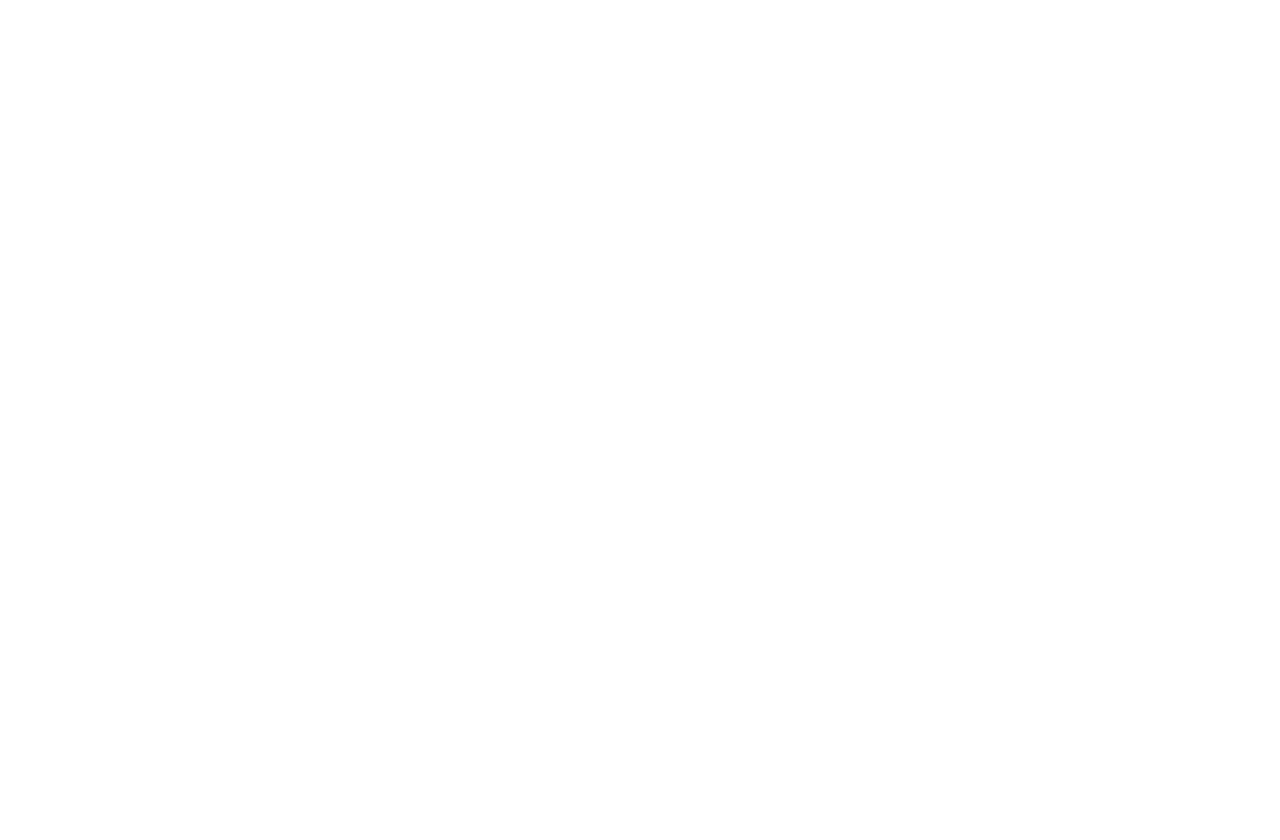
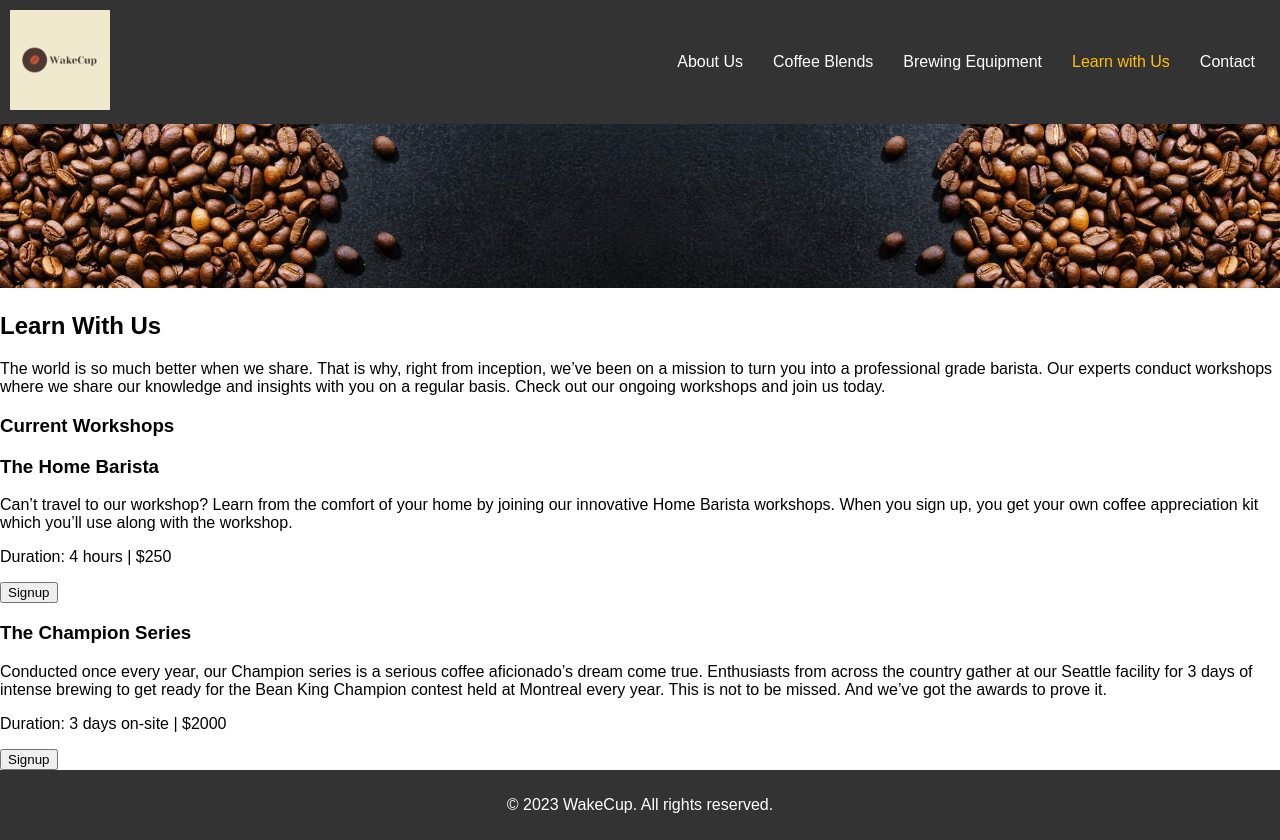
Before and after one commit to sachinbhatnagar/WakeCup, a plain HTML site: page learn-with-us.html in a window 1280 px wide. Before the commit the page ends 800 px from the top, so only its background shows below. Drawn offline with Linux system fonts and the light colour scheme.

Commit message:
Pages added

```diff
--- a/learn-with-us.html
+++ b/learn-with-us.html
@@ -0,0 +1,79 @@
+<!DOCTYPE html>
+<!--[if lt IE 7]>      <html class="no-js lt-ie9 lt-ie8 lt-ie7"> <![endif]-->
+<!--[if IE 7]>         <html class="no-js lt-ie9 lt-ie8"> <![endif]-->
+<!--[if IE 8]>         <html class="no-js lt-ie9"> <![endif]-->
+<!--[if gt IE 8]>      <html class="no-js"> <!--<![endif]-->
+<html>
+    <head>
+        <meta charset="utf-8">
+        <meta http-equiv="X-UA-Compatible" content="IE=edge">
+        <meta name="viewport" content="width=device-width, initial-scale=1.0">
+        <title>WakeCup - Learn with us</title>
+        <meta name="description" content="">
+        <meta name="viewport" content="width=device-width, initial-scale=1">
+        <link rel="stylesheet" href="/css/style.css">
+    </head>
+    <body>
+        <input type="checkbox" id="menu-toggle">
+
+        <header>
+            <div class="logo">
+                <a href="index.html"><img src="/images/WakeCup_500x500.png" alt="WakeCup Logo"></a>
+            </div>
+            <label for="menu-toggle" class="menu-icon">&#9776;</label>
+            <nav>
+                <ul>
+                    <li><a href="about.html">About Us</a></li>
+                    <li><a href="coffee-blends.html">Coffee Blends</a></li>
+                    <li><a href="brewing-equipment.html">Brewing Equipment</a></li>
+                    <li><a class="active" href="learn-with-us.html">Learn with Us</a></li>
+                    <li><a href="contact.html">Contact</a></li>
+                </ul>
+            </nav>
+        </header>
+
+        <div class="main-content">
+            <section class="banner-section">
+                <img src="/images/contact-banner.jpeg" alt="Contact Banner">
+            </section>
+
+            <section class="learn-section">
+                <h2>Learn With Us</h2>
+
+                <p>
+                    The world is so much better when we share. That is why, right from inception, we’ve been on a mission to turn you into a professional grade barista. Our experts conduct workshops where we share our knowledge and insights with you on a regular basis. Check out our ongoing workshops and join us today.
+                </p>
+
+                <h3>
+                    Current Workshops
+                </h3>
+                <!-- Workshop Card 1 -->
+                <div class="workshop-card">
+                    <h3>The Home Barista</h3>
+                    <p>
+                        Can’t travel to our workshop? Learn from the comfort of your home by joining our innovative Home Barista workshops. When you sign up, you get your own coffee appreciation kit which you’ll use along with the workshop.
+                    </p>
+                    <p>Duration: 4 hours | $250</p>
+                    <button class="signup-button">Signup</button>
+                </div>
+
+                <!-- Workshop Card 2 -->
+                <div class="workshop-card">
+                    <h3>The Champion Series</h3>
+                    <p>
+                        Conducted once every year, our Champion series is a serious coffee aficionado’s dream come true. Enthusiasts from across the country gather at our Seattle facility for 3 days of intense brewing to get ready for the Bean King Champion contest held at Montreal every year. This is not to be missed. And we’ve got the awards to prove it.
+                    </p>
+                    <p>Duration: 3 days on-site | $2000</p>
+                    <button class="signup-button">Signup</button>
+                </div>
+            </section>
+
+        </div>
+
+        <footer>
+            <div class="footer-content">
+                <p>&copy; 2023 WakeCup. All rights reserved.</p>
+            </div>
+        </footer>
+    </body>
+</html>
```
Also changed, not shown: about.html (+2 -1 lines), our-cafe.html (+63 -0 lines).
